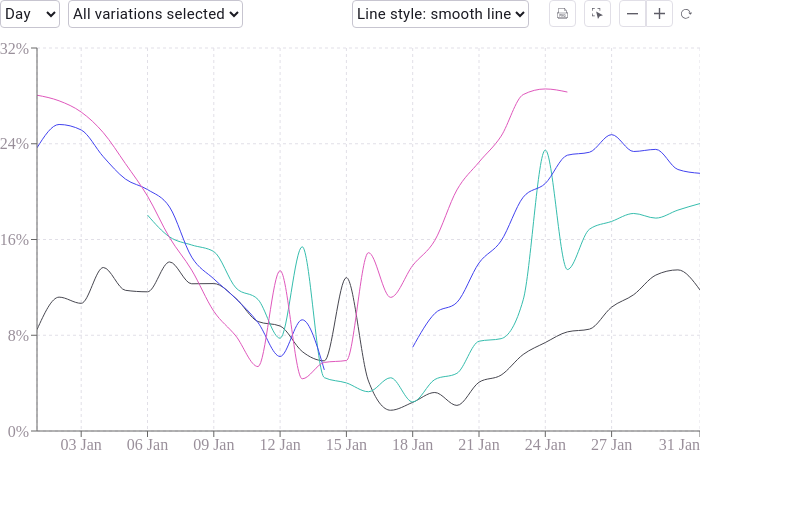
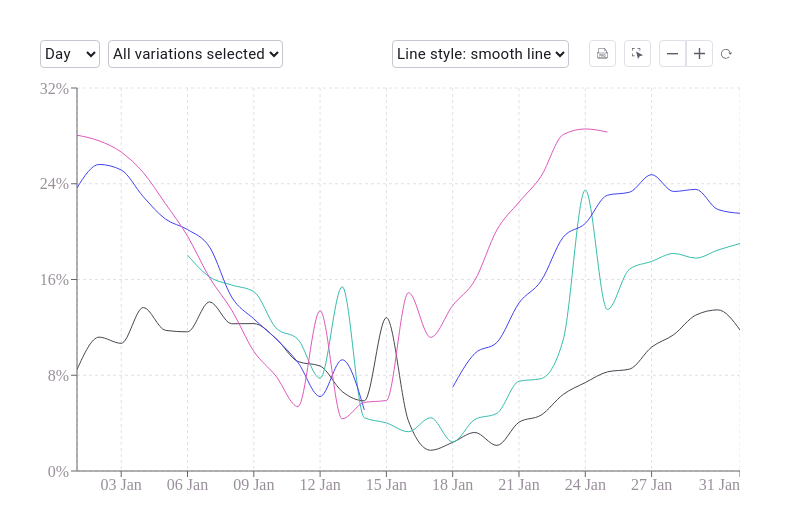
Before and after one commit to Roannovna/interactive-line-chart, a React (Vite) app: page / in a window 1280 px wide. Shown: the top 528 px of the page, without its empty margins (0-803 px from the left). Built offline with nearby package versions, Linux system fonts and the light colour scheme.

Commit message:
feat: improve tooltip styling and add scrollbar customization

```diff
--- a/src/components/charts/conversions-chart.tsx
+++ b/src/components/charts/conversions-chart.tsx
@@ -183,10 +183,10 @@ export const ConversionChart = ({
               allowDataOverflow
             />
             <Tooltip
-              active
               content={<CustomTooltip />}
               cursor={{ fill: "transparent" }}
-              wrapperStyle={{ outline: "none" }}
+              wrapperStyle={{ pointerEvents: "auto", outline: "none" }}
+              trigger="click"
             />
             {selectedVariations.map((key) =>
               renderSeries(key, allKeys.indexOf(key))
--- a/src/components/tooltips/custom-tooltip.module.css
+++ b/src/components/tooltips/custom-tooltip.module.css
@@ -38,6 +38,10 @@
   border-bottom: 1px dashed var(--border-dashed-color);
 }
 
+.tooltip-item:last-child {
+  border-bottom: none;
+}
+
 .tooltip-item-left {
   display: flex;
   align-items: center;
@@ -52,4 +56,5 @@
 
 .tooltip-value {
   color: var(--chart-data-color);
+  font-weight: 700;
 }
--- a/src/index.css
+++ b/src/index.css
@@ -14,6 +14,7 @@ body {
   background-color: var(--bg-color);
   color: var(--main-text-color);
   transition: background-color 0.3s ease, color 0.3s ease;
+  padding: 40px;
 }
 
 button,
@@ -37,3 +38,21 @@ select {
   cursor: pointer;
   background-color: var(--chart-controls-bg-color);
 }
+
+::-webkit-scrollbar {
+  width: 4px;
+  height: 4px;
+}
+
+::-webkit-scrollbar-track {
+  background: var(--scrollbar-track);
+}
+
+::-webkit-scrollbar-thumb {
+  background: var(--scrollbar-thumb);
+  border-radius: 4px;
+}
+
+::-webkit-scrollbar-thumb:hover {
+  background: var(--scrollbar-thumb-hover);
+}
--- a/src/styles/theme.css
+++ b/src/styles/theme.css
@@ -10,6 +10,9 @@
   --chart-controls-bg-color: transparent;
   --chart-controls-border-color: #E1DFE7;
   --chart-display-controls-select: #C7C5D0;
+  --scrollbar-track: #f5f5f5;
+  --scrollbar-thumb: #cccccc;
+  --scrollbar-thumb-hover: #b3b3b3;
 }
 
 @media (prefers-color-scheme: dark) {
@@ -25,5 +28,8 @@
   --chart-controls-bg-color: transparent;
   --chart-controls-border-color: #444466;
   --chart-display-controls-select: #444466;
+  --scrollbar-track: #000027;
+  --scrollbar-thumb: #444466;
+  --scrollbar-thumb-hover: #5a5a80;
   }
 }
```
